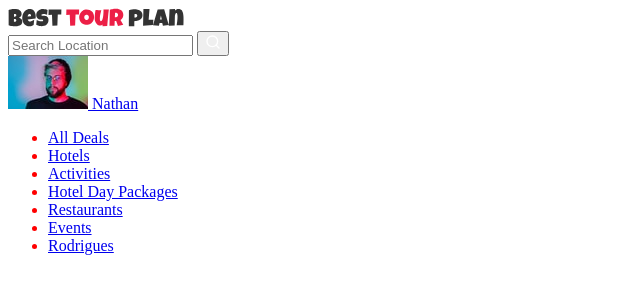
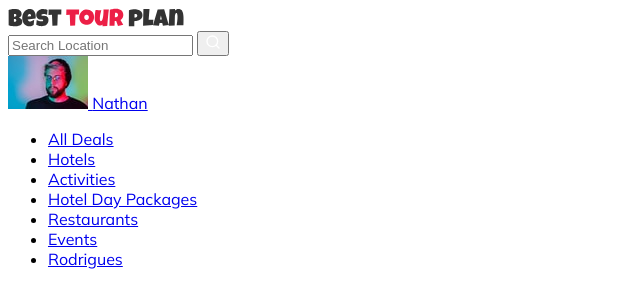
Before and after one commit to inrayz/tour-plan, a PHP site: page / in a window 1280 px wide. Shown: the top 308 px of the page, without its empty margins (0-640 px from the left). Run offline with PHP 8.4, Linux system fonts and the light colour scheme.

Commit message:
create: file structure of style

```diff
--- a/lesson-17/css/style.css
+++ b/lesson-17/css/style.css
@@ -1,5 +1,9 @@
+* {
+  -webkit-box-sizing: border-box;
+          box-sizing: border-box;
+}
+
 body {
-  background-color: #fff;
-  color: red;
+  font-family: 'Mulish', sans-serif;
 }
 /*# sourceMappingURL=style.css.map */
--- /dev/null
+++ b/lesson-17/sass/_settings.sass
@@ -0,0 +1,4 @@
+*
+  box-sizing: border-box
+body
+  font-family: 'Mulish', sans-serif
--- a/lesson-17/sass/style.sass
+++ b/lesson-17/sass/style.sass
@@ -1,3 +1,6 @@
-body
-  background-color: #fff
-  color: red
+// Подключение переменных
+@import 'variables'
+// Подключение базовых настроек
+@import 'settings'
+// Стили для блока header
+@import 'blocks/header'
```
Also changed, not shown: lesson-17/sass/_variables.sass (added), lesson-17/sass/blocks/_header.sass (added), 1 other file.
